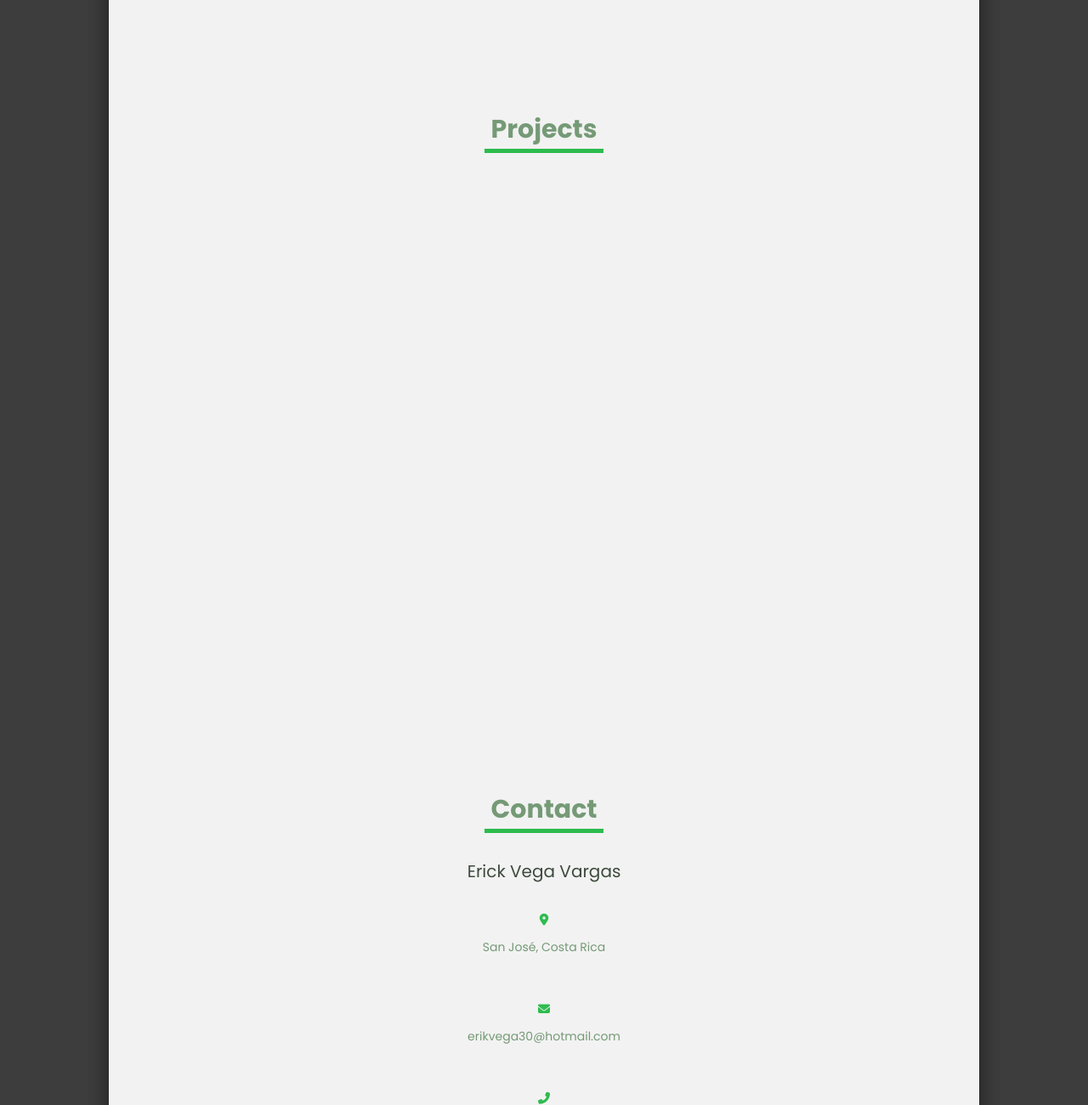
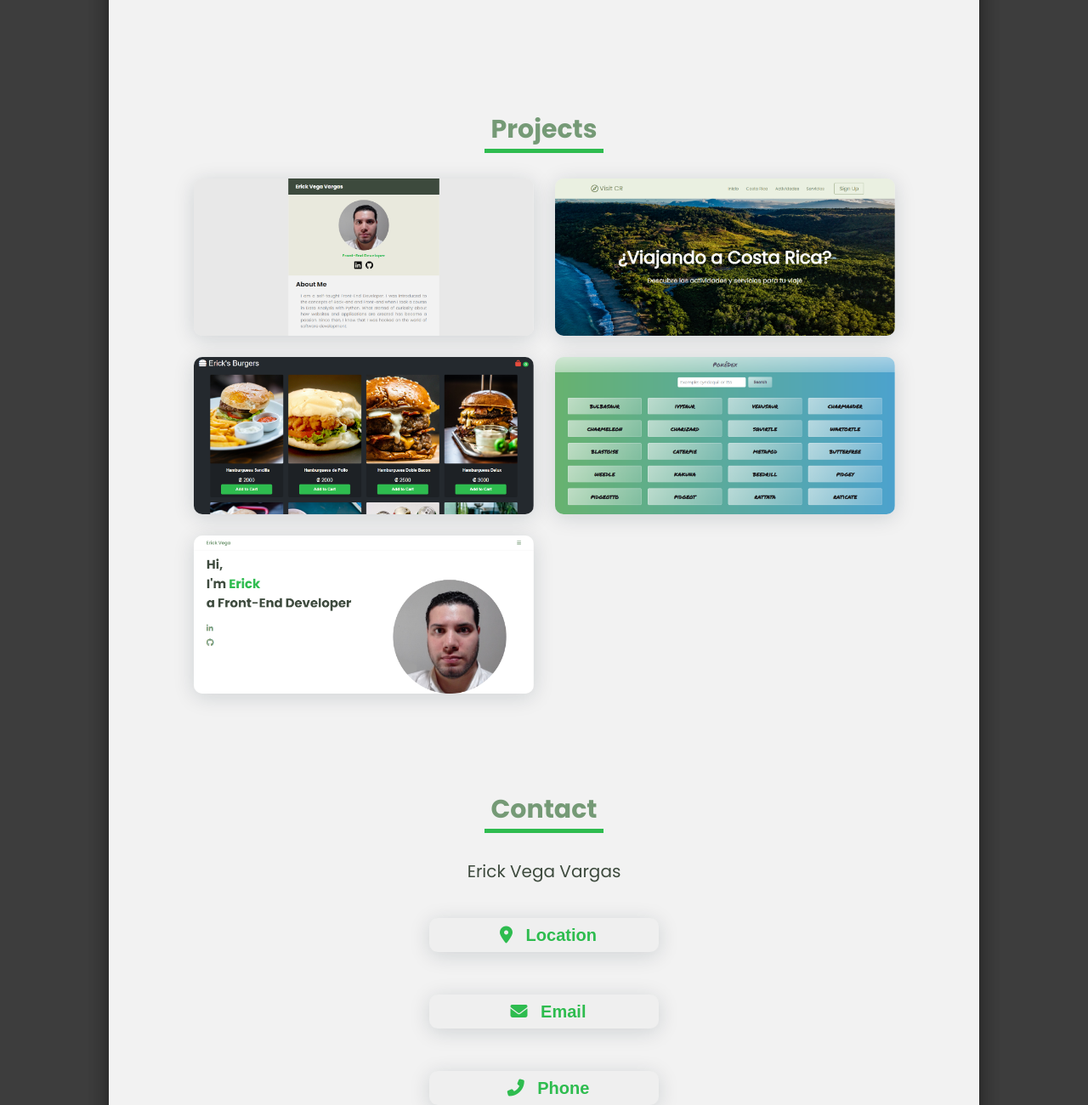
Before and after one commit to erikv30/myportfolio, a website: page build/index.html in a window 1280 px wide. Shown: the part 2310-3610 px from the top of the page at 85% size. Drawn offline with Linux system fonts and the light colour scheme.

Commit message:
project and contact section finished

```diff
--- a/build/assets/css/styles.css
+++ b/build/assets/css/styles.css
@@ -238,6 +238,7 @@ nav {
 
 .about-img img {
   border-radius: 50%;
+  box-shadow: 0 4px 25px rgba(14, 36, 49, 0.15);
 }
 
 .grid-container {
@@ -259,29 +260,95 @@ nav {
   object-fit: cover;
 }
 
+.project-grid {
+  display: grid;
+  grid-template-columns: repeat(2, 1fr);
+  gap: 2.5rem;
+}
+
+.project {
+  position: relative;
+  max-width: 400px;
+  box-shadow: 0 4px 25px rgba(14, 36, 49, 0.15);
+  border-radius: 1rem;
+  overflow: hidden;
+}
+
+.project-image {
+  display: block;
+  width: 100%;
+  height: auto;
+  transition: 1s;
+  cursor: pointer;
+}
+
+.project-image:hover {
+  transform: scale(1.1);
+}
+
+.overlay {
+  position: absolute;
+  bottom: 0;
+  background: rgb(0, 0, 0);
+  background: rgba(0, 0, 0, 0.5); /* Black see-through */
+  width: 100%;
+  transition: 0.5s ease;
+  opacity: 0;
+  color: white;
+  font-size: 2rem;
+  padding: 1rem;
+  text-align: center;
+}
+
+.project:hover .overlay {
+  opacity: 1;
+}
+
 .contact-title {
   font-size: 2rem;
   color: #3d4a3d;
-  margin-bottom: 2rem;
+  margin-bottom: 4rem;
 }
 
 .contact-item {
-  font-size: 1.4rem;
-  margin-bottom: 4rem;
-  color: #759a76;
+  margin-bottom: 5rem;
 }
 
-.contact-item a {
-  color: #759a76;
+.accordion {
+  font-size: 2rem;
+  font-weight: 600;
+  width: 270px;
+  color: #2ebc4f;
+  box-shadow: 0 4px 25px rgba(14, 36, 49, 0.15);
+  border-radius: 1rem;
+  border: none;
+  outline: none;
+  cursor: pointer;
+  transition: 0.4s;
 }
 
-.contact-item a:hover {
-  color: #00982e;
+.active,
+.accordion:hover {
+  background-color: #759a76;
+  color: #ffffff;
 }
 
-.contact-item i {
+.accordion i {
+  margin: 1rem;
+}
+
+.panel {
+  padding: 0 2rem;
+  font-size: 1.6rem;
+  margin-top: 1.5rem;
+  background-color: #f2f2f2;
   color: #2ebc4f;
-  margin: 1.5rem;
+  display: none;
+  overflow: hidden;
+}
+
+.panel a {
+  color: #2ebc4f;
 }
 
 .footer {
@@ -321,10 +388,23 @@ nav {
   .skills-grid {
     grid-template-columns: repeat(2, 1fr);
   }
+
+  .project-grid {
+    grid-template-columns: 1fr;
+    gap: 4rem;
+  }
 }
 
 @media (max-width: 410px) {
   .skills-grid {
     grid-template-columns: 1fr;
   }
+  .section {
+    padding-right: 2rem;
+    padding-left: 2rem;
+  }
+
+  .home .home-content {
+    padding-left: 0;
+  }
 }
--- a/build/assets/js/main.js
+++ b/build/assets/js/main.js
@@ -12,3 +12,23 @@ function onLinkClick() {
 
 navLinks.forEach(n => n.addEventListener('click', onLinkClick))
 /* Navbar ends */
+
+/* Accordion */
+var acc = document.getElementsByClassName("accordion");
+var i;
+
+for (i = 0; i < acc.length; i++) {
+  acc[i].addEventListener("click", function() {
+    /* Toggle between adding and removing the "active" class,
+    to highlight the button that controls the panel */
+    this.classList.toggle("active");
+
+    /* Toggle between hiding and showing the active panel */
+    var panel = this.nextElementSibling;
+    if (panel.style.display === "block") {
+      panel.style.display = "none";
+    } else {
+      panel.style.display = "block";
+    }
+  });
+}
--- a/build/index.html
+++ b/build/index.html
@@ -131,26 +131,105 @@
       <!--PROJECTS-->
       <section id="projects" class="projects section">
         <h2 class="section-title">Projects</h2>
-        <div class="project-grid"></div>
+        <div class="grid-container">
+          <div class="project-grid">
+            <div class="project">
+              <a
+                href="https://erikv30.github.io/html-email-resume"
+                target="_blank"
+              >
+                <img
+                  src="assets/img/html-email-resume.png"
+                  alt=""
+                  class="project-image"
+                />
+                <div class="overlay">HTML Email Resume</div>
+              </a>
+            </div>
+
+            <div class="project">
+              <a href="https://erikv30.github.io/visit-cr" target="_blank">
+                <img
+                  src="assets/img/visit-cr.png"
+                  alt=""
+                  class="project-image"
+                />
+                <div class="overlay">Visit CR</div>
+              </a>
+            </div>
+
+            <div class="project">
+              <a href="https://erikv30.github.io/restaurant" target="_blank">
+                <img
+                  src="assets/img/restaurant.png"
+                  alt=""
+                  class="project-image"
+                />
+                <div class="overlay">Restaurant</div>
+              </a>
+            </div>
+
+            <div class="project">
+              <a
+                href="https://erikv30.github.io/pokemon-search-v2"
+                target="_blank"
+              >
+                <img
+                  src="assets/img/pokemon-search.png"
+                  alt=""
+                  class="project-image"
+                />
+                <div class="overlay">Pokémon Search</div>
+              </a>
+            </div>
+
+            <div class="project">
+              <a href="#">
+                <img
+                  src="assets/img/myportfolio.png"
+                  alt=""
+                  class="project-image"
+                />
+                <div class="overlay">This Portfolio</div>
+              </a>
+            </div>
+          </div>
+        </div>
       </section>
       <!--CONTACT-->
       <section id="contact" class="contact section">
         <h2 class="section-title">Contact</h2>
         <div class="section-container">
           <p class="contact-title">Erick Vega Vargas</p>
+
           <div class="contact-item">
-            <i class="fas fa-map-marker-alt"></i>
-            <p>San José, Costa Rica</p>
+            <button class="accordion">
+              <i class="fas fa-map-marker-alt"></i> Location
+            </button>
+            <div class="panel">
+              <p>San José, Costa Rica</p>
+            </div>
           </div>
           <div class="contact-item">
-            <i class="fas fa-envelope"></i>
-            <p>
-              <a href="mailto:erikvega30@hotmail.com">erikvega30@hotmail.com</a>
-            </p>
+            <button class="accordion">
+              <i class="fas fa-envelope"></i> Email
+            </button>
+            <div class="panel">
+              <p>
+                <a href="mailto:erikvega30@hotmail.com"
+                  >erikvega30@hotmail.com</a
+                >
+              </p>
+            </div>
           </div>
+
           <div class="contact-item">
-            <i class="fas fa-phone-alt"></i>
-            <p><a href="tel:+50683262784">(+506) 8326-2784</a></p>
+            <button class="accordion">
+              <i class="fas fa-phone-alt"></i> Phone
+            </button>
+            <div class="panel">
+              <p><a href="tel:+50683262784">(+506) 8326-2784</a></p>
+            </div>
           </div>
         </div>
       </section>
```
